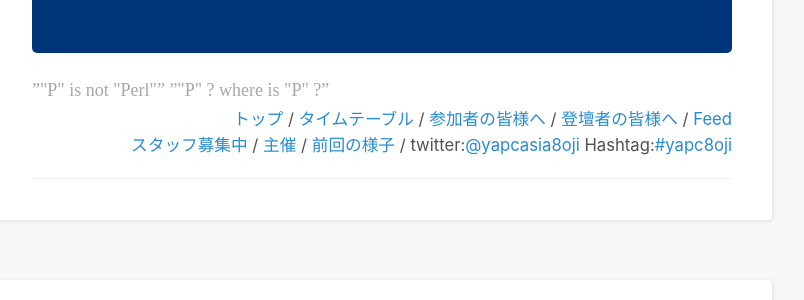
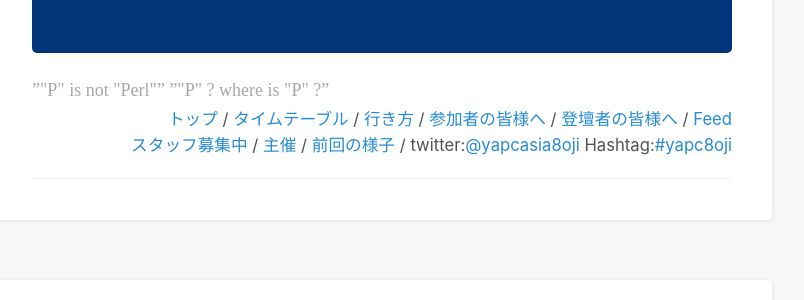
Before and after one commit to uzulla/y8-2017-spring, a Jekyll site: the page built from index.html, in a window 1280 px wide and 900 px high. Shown: the part 337-637 px from the top of the window, without its empty margins (258-1062 px from the left). Built offline with Jekyll 4.4.1, drawn with Linux system fonts in a browser that asks for light colours; the list of posts is cut into pages by our own code; comment, search, counter and statistics services are not loaded.

Commit message:
行き方リンクを追加

```diff
--- a/_layouts/default.html
+++ b/_layouts/default.html
@@ -25,6 +25,7 @@ fjs.parentNode.insertBefore(js, fjs);
           <small>
             <a href="/">トップ</a> /
             <a href="/time-table/">タイムテーブル</a> /
+            <a href="/2017/05/23/route-to-venue/">行き方</a> /
             <a href="/for_attendee">参加者の皆様へ</a> /
             <a href="/for_talker">登壇者の皆様へ</a> /
             <a href="/atom.xml">Feed</a><br>
```
